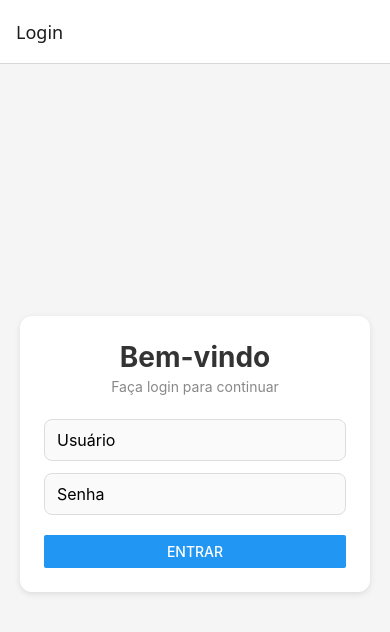
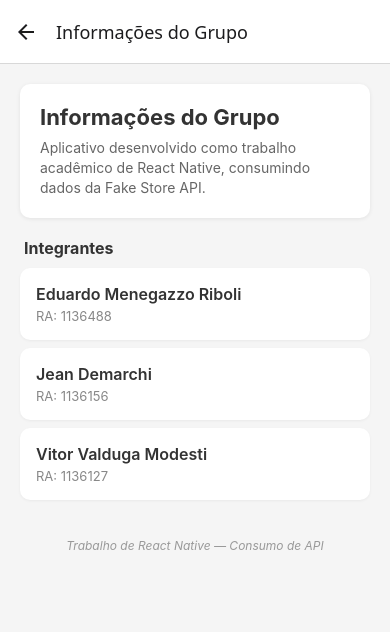
Before and after one commit to EduardoMenen/mobile-fakestore-project, a React Native app: screen /GroupInfo in a window 390 px wide. Shown: the top 632 px of the page. Built offline with nearby package versions, Linux system fonts and the light colour scheme.

Commit message:
feat: header customizado, logout e tela do grupo

```diff
--- a/src/navigation/AppNavigator.js
+++ b/src/navigation/AppNavigator.js
@@ -1,24 +1,86 @@
 import React from 'react';
+import { TouchableOpacity, Text, StyleSheet, Alert } from 'react-native';
 import { createNativeStackNavigator } from '@react-navigation/native-stack';
 
 import LoginScreen from '../screens/LoginScreen';
 import HomeScreen from '../screens/HomeScreen';
 import ProductDetailScreen from '../screens/ProductDetailScreen';
+import GroupInfoScreen from '../screens/GroupInfoScreen';
 
 const Stack = createNativeStackNavigator();
 
 function AppNavigator() {
   return (
     <Stack.Navigator initialRouteName="Login">
-      <Stack.Screen name="Login" component={LoginScreen} />
-      <Stack.Screen name="Home" component={HomeScreen} />
+      <Stack.Screen
+        name="Login"
+        component={LoginScreen}
+        options={{ headerShown: false }}
+      />
+
+      <Stack.Screen
+        name="Home"
+        component={HomeScreen}
+        options={({ navigation }) => ({
+          title: 'Produtos',
+          headerLeft: () => (
+            <TouchableOpacity
+              onPress={() => {
+                Alert.alert(
+                  'Sair',
+                  'Tem certeza que deseja fazer logout?',
+                  [
+                    { text: 'Cancelar', style: 'cancel' },
+                    {
+                      text: 'Sair',
+                      style: 'destructive',
+                      onPress: () => navigation.replace('Login'),
+                    },
+                  ]
+                );
+              }}
+              style={styles.headerButton}
+            >
+              <Text style={styles.headerButtonText}>Sair</Text>
+            </TouchableOpacity>
+          ),
+          headerRight: () => (
+            <TouchableOpacity
+              onPress={() => navigation.navigate('GroupInfo')}
+              style={styles.headerButton}
+            >
+              <Text style={styles.headerButtonText}>ⓘ</Text>
+            </TouchableOpacity>
+          ),
+          headerBackVisible: false,
+        })}
+      />
+
       <Stack.Screen
         name="ProductDetail"
         component={ProductDetailScreen}
         options={{ title: 'Detalhes do Produto' }}
       />
+
+      <Stack.Screen
+        name="GroupInfo"
+        component={GroupInfoScreen}
+        options={{ title: 'Informações do Grupo' }}
+      />
     </Stack.Navigator>
   );
 }
 
+const styles = StyleSheet.create({
+  headerButton: {
+    paddingHorizontal: 12,
+    paddingVertical: 4,
+  },
+  headerButtonText: {
+    color: '#007AFF',
+    fontSize: 16,
+    fontWeight: '600',
+  },
+});
+
 export default AppNavigator;
--- a/src/screens/GroupInfoScreen.js
+++ b/src/screens/GroupInfoScreen.js
@@ -0,0 +1,113 @@
+import React from 'react';
+import { View, Text, ScrollView, StyleSheet } from 'react-native';
+
+const groupMembers = [
+    { name: 'Eduardo Menegazzo Riboli', ra: '1136488' },
+    { name: 'Jean Demarchi', ra: '1136156'},
+    { name: 'Vitor Valduga Modesti', ra: '1136127'}
+];
+
+function GroupInfoScreen() {
+    return (
+        <ScrollView style={styles.container} contentContainerStyle={styles.content}>
+        <View style={styles.header}>
+            <Text style={styles.title}>Informações do Grupo</Text>
+            <Text style={styles.subtitle}>
+            Aplicativo desenvolvido como trabalho acadêmico de React Native, consumindo dados da Fake Store API.
+            </Text>
+        </View>
+
+        <View style={styles.membersSection}>
+            <Text style={styles.sectionTitle}>Integrantes</Text>
+
+            {groupMembers.map((member, index) => (
+            <View key={index} style={styles.memberCard}>
+                <Text style={styles.memberName}>{member.name}</Text>
+                <Text style={styles.memberRa}>RA: {member.ra}</Text>
+            </View>
+            ))}
+        </View>
+
+        <View style={styles.footer}>
+            <Text style={styles.footerText}>
+            Trabalho de React Native — Consumo de API
+            </Text>
+        </View>
+        </ScrollView>
+    );
+}
+
+const styles = StyleSheet.create({
+    container: {
+        flex: 1,
+        backgroundColor: '#f5f5f5',
+    },
+    content: {
+        padding: 20,
+        paddingBottom: 40,
+    },
+    header: {
+        backgroundColor: '#fff',
+        padding: 20,
+        borderRadius: 10,
+        marginBottom: 20,
+        shadowColor: '#000',
+        shadowOffset: { width: 0, height: 1 },
+        shadowOpacity: 0.08,
+        shadowRadius: 4,
+        elevation: 2,
+    },
+    title: {
+        fontSize: 22,
+        fontWeight: 'bold',
+        color: '#333',
+        marginBottom: 8,
+    },
+    subtitle: {
+        fontSize: 14,
+        color: '#666',
+        lineHeight: 20,
+    },
+    membersSection: {
+        marginBottom: 20,
+    },
+    sectionTitle: {
+        fontSize: 16,
+        fontWeight: 'bold',
+        color: '#333',
+        marginBottom: 10,
+        paddingHorizontal: 4,
+    },
+    memberCard: {
+        backgroundColor: '#fff',
+        padding: 16,
+        borderRadius: 10,
+        marginBottom: 8,
+        shadowColor: '#000',
+        shadowOffset: { width: 0, height: 1 },
+        shadowOpacity: 0.05,
+        shadowRadius: 3,
+        elevation: 1,
+    },
+    memberName: {
+        fontSize: 16,
+        fontWeight: '600',
+        color: '#333',
+        marginBottom: 4,
+    },
+    memberRa: {
+        fontSize: 13,
+        color: '#888',
+    },
+    footer: {
+        alignItems: 'center',
+        marginTop: 10,
+    },
+    footerText: {
+        fontSize: 12,
+        color: '#999',
+        fontStyle: 'italic',
+    },
+});
+
+export default GroupInfoScreen;
```
